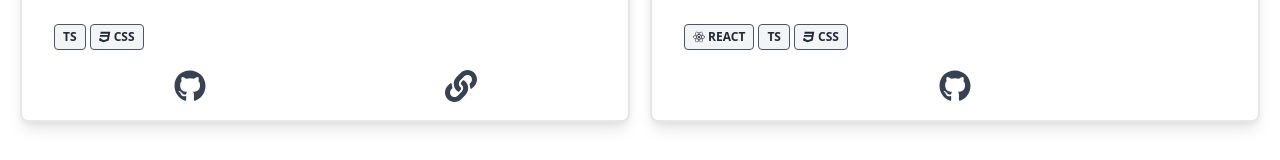
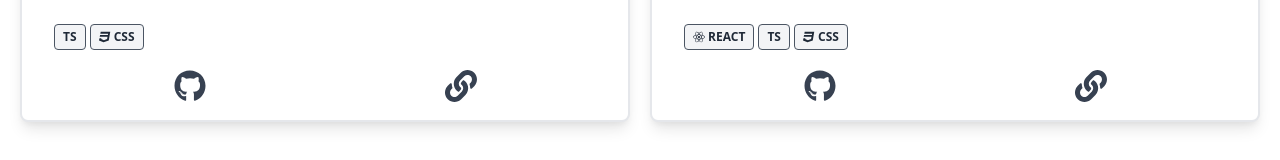
Before and after one commit to flx-sta/flx-sta.github.io, a Vue app: page / in a window 1280 px wide. Shown: the part 3256-3416 px from the top of the page. Built offline with nearby package versions, Linux system fonts and the light colour scheme; a web font is replaced by a local one.

Commit message:
Update ProjectsSection.vue

```diff
--- a/src/components/ProjectsSection.vue
+++ b/src/components/ProjectsSection.vue
@@ -144,6 +144,11 @@ export default defineComponent({
             url: 'https://github.com/Felix-Staud/simple-covid-dashboard',
             icon: ['fab', 'github'],
           },
+          {
+            title: t('Website'),
+            url: 'https://felix-staud.github.io/simple-covid-dashboard/',
+            icon: ['fas', 'link'],
+          }
         ],
       },
     ]);
```
